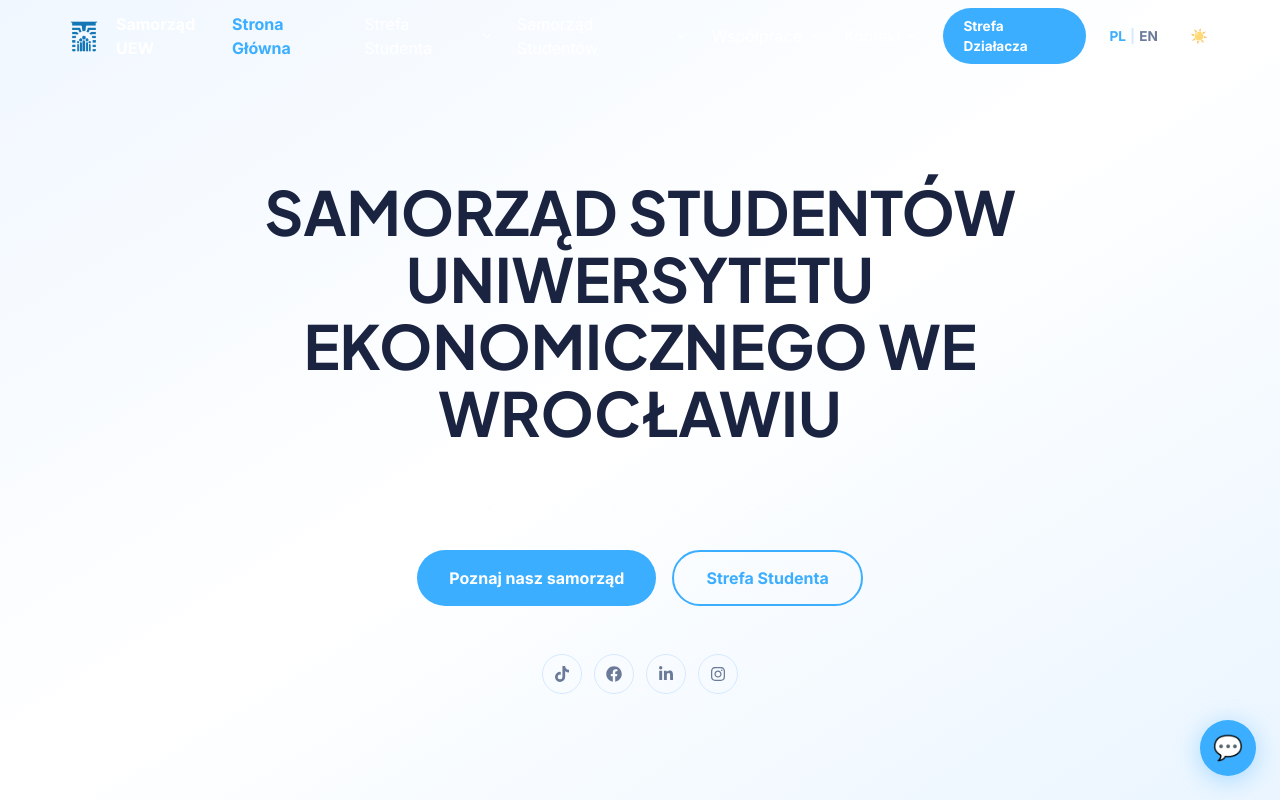
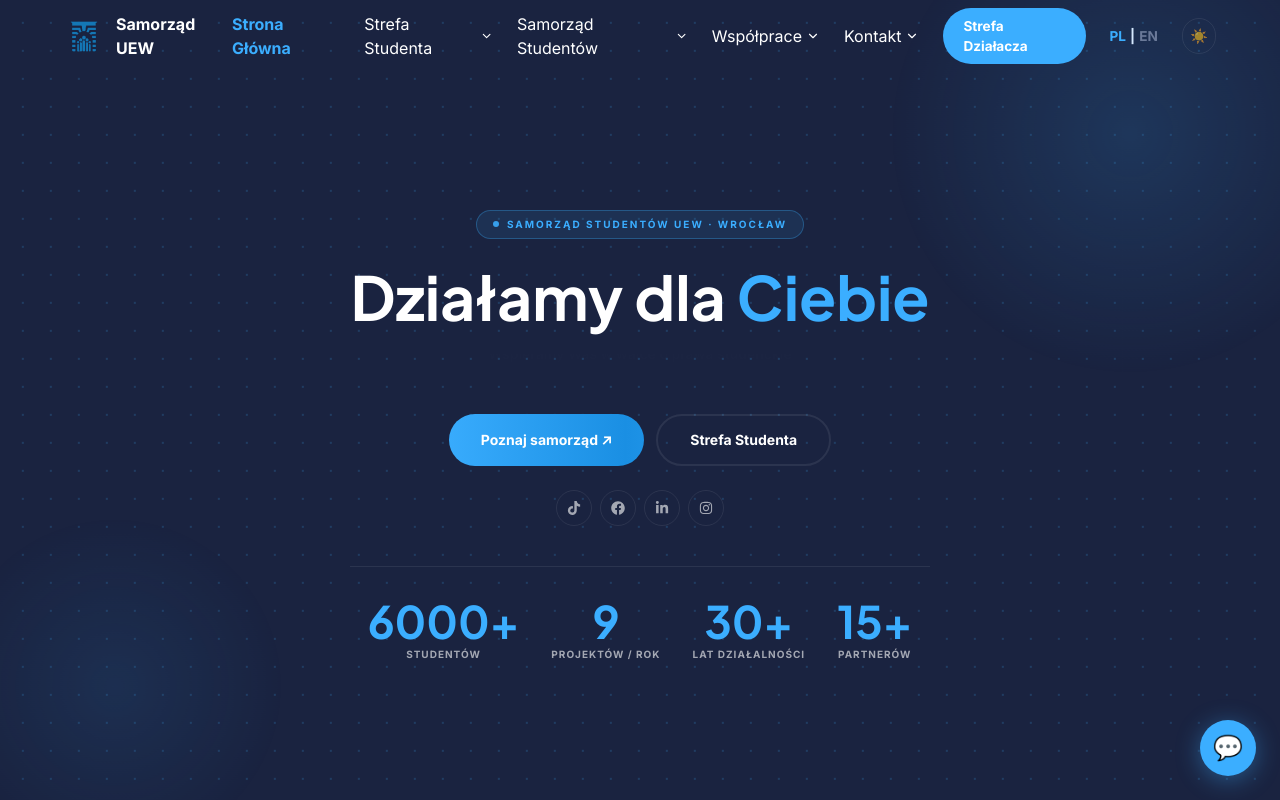
Before and after one commit to mikolajradlinski53/samorzad-uew, a Next.js app: page / in a window 1280 px wide. Shown: the top 800 px of the page. Built offline with nearby package versions, Linux system fonts and the light colour scheme.

Commit message:
feat: redesign hero — dark bg, dot grid, cursor spotlight, inline stats

```diff
--- a/app/(public)/page.tsx
+++ b/app/(public)/page.tsx
@@ -1,6 +1,5 @@
 import type { Metadata } from 'next'
 import { HeroSection } from '@/components/sections/HeroSection'
-import { StatsSection } from '@/components/sections/StatsSection'
 import { AboutSection } from '@/components/sections/AboutSection'
 import { NewsSection } from '@/components/sections/NewsSection'
 import { ProjectsPreview } from '@/components/sections/ProjectsPreview'
@@ -22,7 +21,6 @@
   return (
     <>
       <HeroSection />
-      <StatsSection />
       <AboutSection />
       <NewsSection />
       <ProjectsPreview />
--- a/components/sections/HeroSection.tsx
+++ b/components/sections/HeroSection.tsx
@@ -18,37 +18,111 @@
   instagram: FaInstagram,
 }
 
+const stats = [
+  { value: '6000+', label: 'Studentów' },
+  { value: '9',     label: 'Projektów / rok' },
+  { value: '30+',   label: 'Lat działalności' },
+  { value: '15+',   label: 'Partnerów' },
+]
+
 export function HeroSection() {
   const [currentIndex, setCurrentIndex] = useState(0)
+  const [mouse, setMouse] = useState({ x: 0, y: 0 })
+  const [spotlight, setSpotlight] = useState(false)
   const shouldReduce = useReducedMotion()
 
   useEffect(() => {
     if (shouldReduce) return
-    const interval = setInterval(() => {
-      setCurrentIndex((prev) => (prev + 1) % subtitles.length)
-    }, 3000)
-    return () => clearInterval(interval)
+    const id = setInterval(() => setCurrentIndex(i => (i + 1) % subtitles.length), 3000)
+    return () => clearInterval(id)
   }, [shouldReduce])
 
+  function onMouseMove(e: React.MouseEvent<HTMLElement>) {
+    const rect = e.currentTarget.getBoundingClientRect()
+    setMouse({ x: e.clientX - rect.left, y: e.clientY - rect.top })
+    setSpotlight(true)
+  }
+
   return (
-    <section className="relative min-h-screen flex items-center bg-gradient-to-br from-ssuew-gray-100 via-white to-primary-light pt-[72px]">
-      <div className="max-w-brand mx-auto px-6 py-20 flex flex-col items-center text-center gap-8">
+    <section
+      className="relative min-h-screen flex items-center justify-center overflow-hidden pt-[72px]"
+      style={{ background: 'var(--bg-page)' }}
+      onMouseMove={onMouseMove}
+      onMouseLeave={() => setSpotlight(false)}
+    >
+      {/* Dot grid */}
+      <div
+        className="absolute inset-0 pointer-events-none"
+        style={{
+          backgroundImage: 'radial-gradient(var(--dot-color) 1px, transparent 1px)',
+          backgroundSize: '28px 28px',
+          animation: shouldReduce ? 'none' : 'dots-drift 20s linear infinite',
+        }}
+      />
+
+      {/* Gradient blobs */}
+      <div
+        className="absolute pointer-events-none rounded-full"
+        style={{
+          width: 500, height: 500, top: -100, right: -100,
+          background: 'radial-gradient(circle, rgba(59,174,255,0.14) 0%, transparent 65%)',
+          animation: shouldReduce ? 'none' : 'blob-float 10s ease-in-out infinite',
+        }}
+      />
+      <div
+        className="absolute pointer-events-none rounded-full"
+        style={{
+          width: 350, height: 350, bottom: -80, left: -60,
+          background: 'radial-gradient(circle, rgba(59,174,255,0.09) 0%, transparent 65%)',
+          animation: shouldReduce ? 'none' : 'blob-float 14s ease-in-out infinite reverse',
+        }}
+      />
+
+      {/* Cursor spotlight */}
+      {spotlight && !shouldReduce && (
+        <div
+          className="absolute pointer-events-none rounded-full"
+          style={{
+            width: 420, height: 420,
+            background: 'radial-gradient(circle, rgba(59,174,255,0.09) 0%, transparent 70%)',
+            left: mouse.x - 210,
+            top: mouse.y - 210,
+            transition: 'left 0.08s linear, top 0.08s linear',
+          }}
+        />
+      )}
+
+      {/* Content */}
+      <div className="relative z-10 max-w-brand mx-auto px-6 py-20 flex flex-col items-center text-center gap-6">
+
+        {/* Eyebrow pill */}
+        <div className="inline-flex items-center gap-2 rounded-full border border-primary/30 bg-primary/10 px-4 py-1.5">
+          <span className="h-1.5 w-1.5 rounded-full bg-primary animate-pulse" />
+          <span className="text-[10px] font-bold tracking-[2px] uppercase text-primary">
+            Samorząd Studentów UEW · Wrocław
+          </span>
+        </div>
 
         {/* H1 */}
-        <h1 className="font-display text-display-xl text-ssuew-black max-w-4xl">
-          SAMORZĄD STUDENTÓW UNIWERSYTETU EKONOMICZNEGO WE WROCŁAWIU
+        <h1
+          className="font-display text-display-xl max-w-3xl"
+          style={{ color: 'var(--text)' }}
+        >
+          Działamy dla{' '}
+          <span className="text-primary">Ciebie</span>
         </h1>
 
         {/* Rotating subtitle */}
-        <div className="h-8 flex items-center justify-center overflow-hidden">
+        <div className="h-7 flex items-center overflow-hidden">
           <AnimatePresence mode="wait">
             <motion.span
               key={currentIndex}
-              initial={{ opacity: 0, y: 20 }}
+              initial={{ opacity: 0, y: 14 }}
               animate={{ opacity: 1, y: 0 }}
-              exit={{ opacity: 0, y: -20 }}
-              transition={{ duration: 0.4, ease: 'easeInOut' }}
-              className="text-base font-bold text-primary text-center"
+              exit={{ opacity: 0, y: -14 }}
+              transition={{ duration: 0.35, ease: 'easeInOut' }}
+              className="text-sm font-semibold"
+              style={{ color: 'var(--text-muted)' }}
             >
               {subtitles[currentIndex]}
             </motion.span>
@@ -56,23 +130,29 @@
         </div>
 
         {/* CTA buttons */}
-        <div className="flex flex-col sm:flex-row gap-4 mt-2">
+        <div className="flex flex-col sm:flex-row gap-3 mt-2">
           <Link
             href="/nasza-dzialalnosc"
-            className="inline-flex items-center justify-center gap-2 font-bold rounded-full px-8 py-3.5 text-base bg-primary text-white hover:bg-primary-dark hover:-translate-y-0.5 hover:shadow-brand-hover transition-all duration-300 focus:outline-none focus-visible:ring-2 focus-visible:ring-primary focus-visible:ring-offset-2"
+            className="inline-flex items-center justify-center font-bold rounded-full px-8 py-3.5 text-sm text-white focus:outline-none focus-visible:ring-2 focus-visible:ring-primary focus-visible:ring-offset-2"
+            style={{
+              background: 'linear-gradient(90deg, #3BAEFF, #1A8FE3, #3BAEFF)',
+              backgroundSize: '200% 100%',
+              animation: shouldReduce ? 'none' : 'shimmer-btn 3s ease-in-out infinite',
+            }}
           >
-            Poznaj nasz samorząd
+            Poznaj samorząd ↗
           </Link>
           <Link
             href="/dla-studenta"
-            className="inline-flex items-center justify-center gap-2 font-bold rounded-full px-8 py-3.5 text-base border-2 border-primary text-primary bg-transparent hover:bg-primary hover:text-white hover:-translate-y-0.5 transition-all duration-300 focus:outline-none focus-visible:ring-2 focus-visible:ring-primary focus-visible:ring-offset-2"
+            className="inline-flex items-center justify-center font-bold rounded-full px-8 py-3.5 text-sm border-2 transition-all duration-200 hover:bg-primary hover:text-white hover:border-primary focus:outline-none focus-visible:ring-2 focus-visible:ring-primary focus-visible:ring-offset-2"
+            style={{ borderColor: 'var(--border)', color: 'var(--text)' }}
           >
             Strefa Studenta
           </Link>
         </div>
 
         {/* Social icons */}
-        <div className="flex items-center gap-3 mt-4">
+        <div className="flex items-center gap-2">
           {socialLinks.map((link) => {
             const Icon = socialIcons[link.platform]
             if (!Icon) return null
@@ -83,12 +163,31 @@
                 target="_blank"
                 rel="noopener noreferrer"
                 aria-label={link.ariaLabel}
-                className="w-[40px] h-[40px] rounded-full border border-ssuew-gray-200 flex items-center justify-center text-ssuew-gray-600 hover:bg-primary hover:border-primary hover:text-white transition-all duration-300"
+                className="w-9 h-9 rounded-full flex items-center justify-center transition-all duration-200 hover:bg-primary hover:border-primary hover:text-white"
+                style={{ border: '1px solid var(--border)', color: 'var(--text-muted)' }}
               >
-                <Icon size={16} />
+                <Icon size={14} />
               </a>
             )
           })}
+        </div>
+
+        {/* Stats bar */}
+        <div
+          className="flex flex-wrap justify-center gap-8 mt-4 pt-8 w-full max-w-2xl"
+          style={{ borderTop: '1px solid var(--border)' }}
+        >
+          {stats.map((s) => (
+            <div key={s.label} className="text-center">
+              <div className="font-display text-display-lg text-primary leading-none">{s.value}</div>
+              <div
+                className="text-[10px] font-bold uppercase tracking-widest mt-1"
+                style={{ color: 'var(--text-muted)' }}
+              >
+                {s.label}
+              </div>
+            </div>
+          ))}
         </div>
 
       </div>
```
